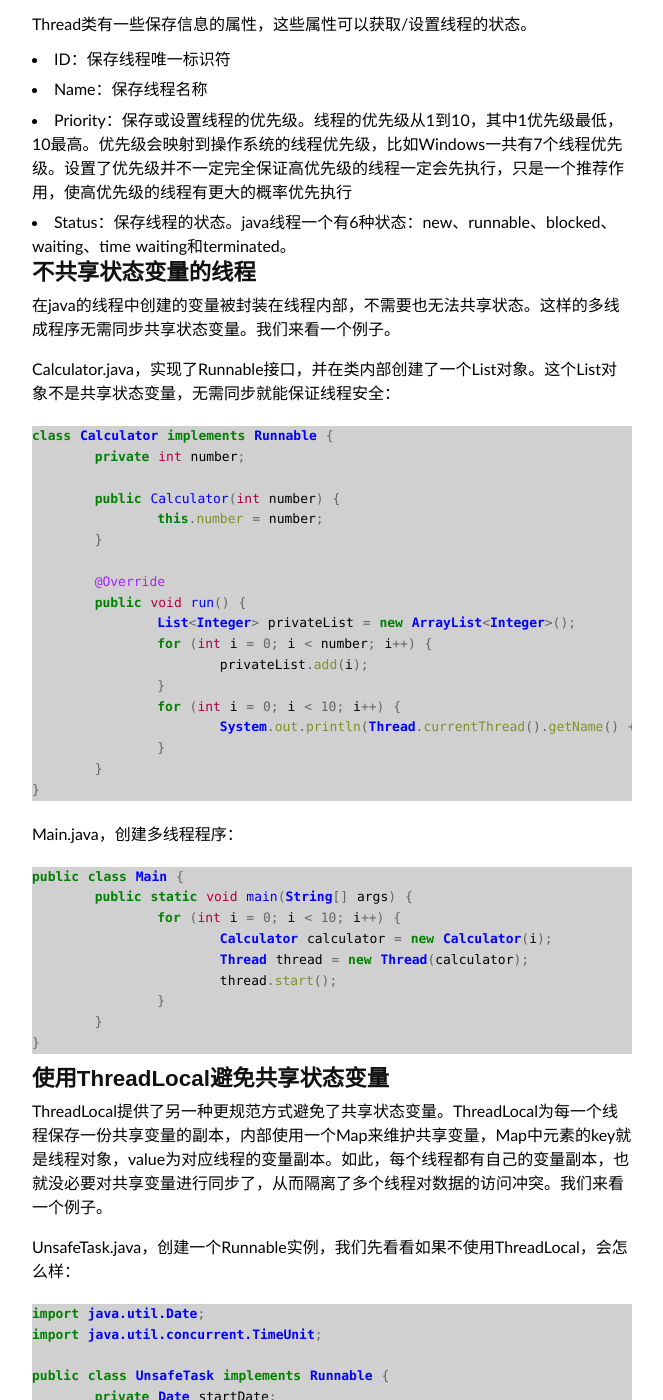
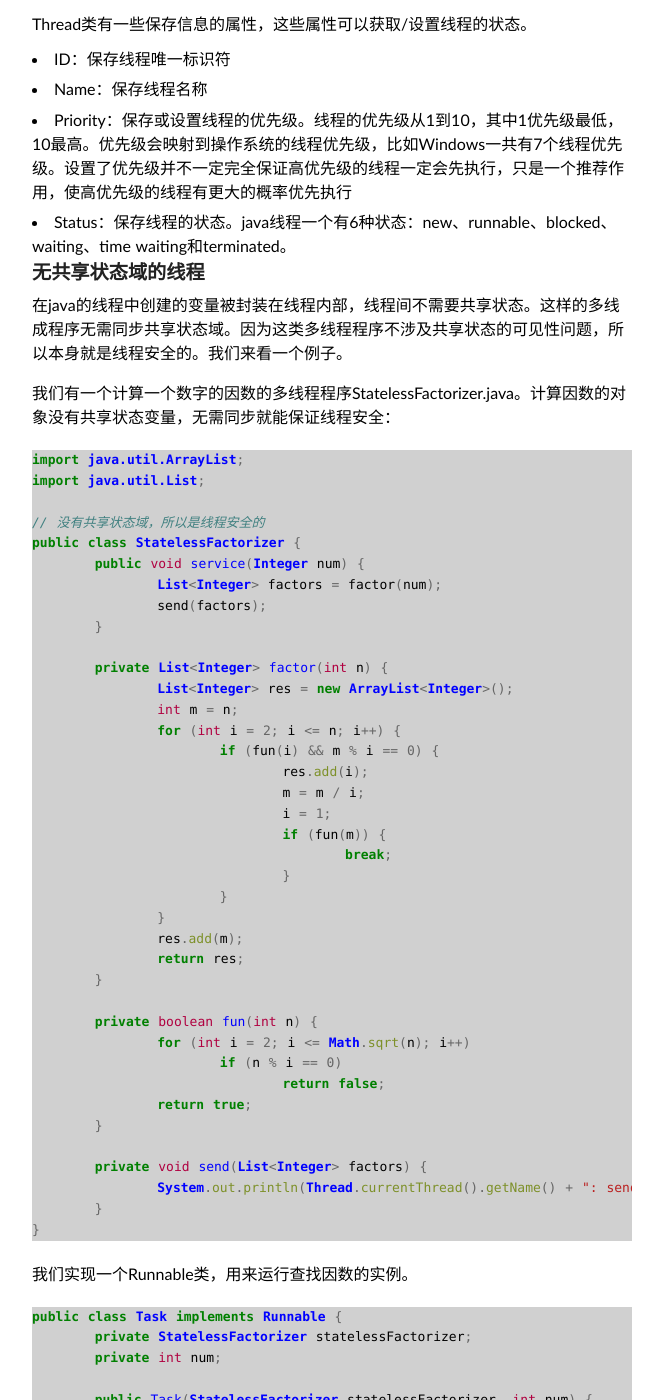
Before and after one commit to maphey/maphey.github.io, a Jekyll site: the page built from _posts/2016-06-03-learning-java-concurrent-1.md, in a window 1280 px wide and 1400 px high, scrolled down 2459 px. Shown: the whole window, without its empty margins (308-971 px from the left). Built offline with Jekyll 4.4.1, drawn with Linux system fonts in a browser that asks for light colours; comment, search, counter and statistics services are not loaded; some of the changed text lies outside the part shown.

Commit message:
add java concurrent 2

````diff
--- a/_posts/2016-06-03-learning-java-concurrent-1.md
+++ b/_posts/2016-06-03-learning-java-concurrent-1.md
@@ -6,7 +6,7 @@ thread: 3
 categories: java
 tags: java并发编程
 ---
-## 了解并发编程
+### 了解并发编程
 <p>随着CPU处理能力和核心数的增长，为了尽力榨取CPU的性能，提高计算机的资源利用率。现代计算机操作系统都实现了多个程序并行执行的能力。并发编程有两种实现方式：多进程和多线程。多进程和多线程实现并发各有优劣（如下表），多线程在执行效率上具有明显的优势。在大多数现代操作系统中，都是以线程为基本的调度单位，而不是进程。因此，我们通常利用多线程的方式编写java并发程序。</p>
 <table>
 	<thead>
@@ -63,7 +63,7 @@ tags: java并发编程
 
 <p>其中最简单的就是“不在线程之间共享状态变量”。因为不涉及到共享对象，所以不需要额外的操作来同步共享对象的状态。本节我们就探讨一下“无共享状态变量的并发”。</p>
 
-## 了解java中的多线程
+### 了解java中的多线程
 <p>在java中创建线程有两种方式：一种是继承Thread类，覆写run方法；另一种是实现Runnable接口，实现run方法，并将实现类传给Thread实例执行。两种方式的效果是一样的，只不过实现Runnable接口时可以另外再继承一个类，可用于某些需要复用基类的情况。</p>
 <p>我们来看看使用Runnable实现多线程的一个例子。</p>
 <p>Calculator.java，执行的线程：</p>
@@ -139,43 +139,87 @@ public class Main {
 - Priority：保存或设置线程的优先级。线程的优先级从1到10，其中1优先级最低，10最高。优先级会映射到操作系统的线程优先级，比如Windows一共有7个线程优先级。设置了优先级并不一定完全保证高优先级的线程一定会先执行，只是一个推荐作用，使高优先级的线程有更大的概率优先执行
 - Status：保存线程的状态。java线程一个有6种状态：new、runnable、blocked、waiting、time waiting和terminated。
 
-## 不共享状态变量的线程
-<p>在java的线程中创建的变量被封装在线程内部，不需要也无法共享状态。这样的多线成程序无需同步共享状态变量。我们来看一个例子。</p>
-<p>Calculator.java，实现了Runnable接口，并在类内部创建了一个List对象。这个List对象不是共享状态变量，无需同步就能保证线程安全：</p>
+### 无共享状态域的线程
+<p>在java的线程中创建的变量被封装在线程内部，线程间不需要共享状态。这样的多线成程序无需同步共享状态域。因为这类多线程程序不涉及共享状态的可见性问题，所以本身就是线程安全的。我们来看一个例子。</p>
+<p>我们有一个计算一个数字的因数的多线程程序StatelessFactorizer.java。计算因数的对象没有共享状态变量，无需同步就能保证线程安全：</p>
 ```java
-class Calculator implements Runnable {
-	private int number;
+import java.util.ArrayList;
+import java.util.List;
 
-	public Calculator(int number) {
-		this.number = number;
+// 没有共享状态域，所以是线程安全的
+public class StatelessFactorizer {
+	public void service(Integer num) {
+		List<Integer> factors = factor(num);
+		send(factors);
+	}
+
+	private List<Integer> factor(int n) {
+		List<Integer> res = new ArrayList<Integer>();
+		int m = n;
+		for (int i = 2; i <= n; i++) {
+			if (fun(i) && m % i == 0) {
+				res.add(i);
+				m = m / i;
+				i = 1;
+				if (fun(m)) {
+					break;
+				}
+			}
+		}
+		res.add(m);
+		return res;
+	}
+
+	private boolean fun(int n) {
+		for (int i = 2; i <= Math.sqrt(n); i++)
+			if (n % i == 0)
+				return false;
+		return true;
+	}
+
+	private void send(List<Integer> factors) {
+		System.out.println(Thread.currentThread().getName() + ": send fact:" + factors);
+	}
+}
+```
+<p>我们实现一个Runnable类，用来运行查找因数的实例。</p>
+```java
+public class Task implements Runnable {
+	private StatelessFactorizer statelessFactorizer;
+	private int num;
+
+	public Task(StatelessFactorizer statelessFactorizer, int num) {
+		this.statelessFactorizer = statelessFactorizer;
+		this.num = num;
 	}
 
 	@Override
 	public void run() {
-		List<Integer> privateList = new ArrayList<Integer>();
-		for (int i = 0; i < number; i++) {
-			privateList.add(i);
+		try {
+			Thread.sleep((int) Math.random() * 1000);
+		} catch (InterruptedException e) {
+			e.printStackTrace();
 		}
-		for (int i = 0; i < 10; i++) {
-			System.out.println(Thread.currentThread().getName() + ": create private variable :" + privateList);
-		}
+		statelessFactorizer.service(num);
 	}
 }
 ```
-<p>Main.java，创建多线程程序：</p>
+<p>Main.java，创建多线程程序，查找900至1000的质因数：</p>
 ```java
 public class Main {
 	public static void main(String[] args) {
-		for (int i = 0; i < 10; i++) {
-			Calculator calculator = new Calculator(i);
-			Thread thread = new Thread(calculator);
+		StatelessFactorizer statelessFactorizer = new StatelessFactorizer();
+		for (int i = 900; i < 1000; i++) {
+			Task task = new Task(statelessFactorizer, i);
+			Thread thread = new Thread(task, "thread " + i);
 			thread.start();
 		}
 	}
 }
 ```
+<p>可以由此得出结论：<strong>无共享对象一定是线程安全的。</strong></p>
 
-## 使用ThreadLocal避免共享状态变量
+### 使用ThreadLocal避免共享状态变量
 <p>ThreadLocal提供了另一种更规范方式避免了共享状态变量。ThreadLocal为每一个线程保存一份共享变量的副本，内部使用一个Map来维护共享变量，Map中元素的key就是线程对象，value为对应线程的变量副本。如此，每个线程都有自己的变量副本，也就没必要对共享变量进行同步了，从而隔离了多个线程对数据的访问冲突。我们来看一个例子。</p>
 <p>UnsafeTask.java，创建一个Runnable实例，我们先看看如果不使用ThreadLocal，会怎么样：</p>
 ```java
````
Also changed, not shown: _posts/2016-06-08-learning-java-concurrent-2.md (added, +419 -0 lines).
